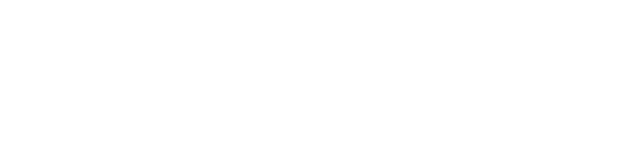
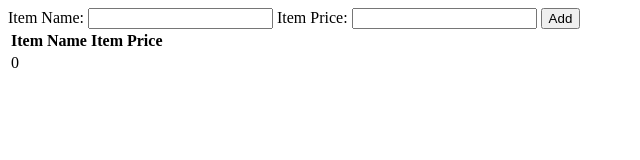
Before and after one commit to acciojob/shopping-cart-2-Balajiw920, a website: page main.html in a window 1280 px wide. Shown: the whole page, without its empty margins (0-640 px from the left). Drawn offline with Linux system fonts and the light colour scheme.

Commit message:
Update main.html

```diff
--- a/main.html
+++ b/main.html
@@ -8,6 +8,27 @@
 
 <body>
 	<!-- the entire body must be written by student -->
+	<div>
+  <label for="item-name-input">Item Name:</label>
+  <input type="text" id="item-name-input">
+  <label for="item-price-input">Item Price:</label>
+  <input type="text" id="item-price-input">
+  <button id="add-button">Add</button>
+</div>
+<table id="shopping-list">
+  <thead>
+    <tr>
+      <th data-ns-test="item-name">Item Name</th>
+      <th data-ns-test="item-price">Item Price</th>
+    </tr>
+  </thead>
+  <tbody>
+    <tr>
+      <td data-ns-test="grandTotal" colspan="2">0</td>
+    </tr>
+  </tbody>
+</table>
+
     <script type="text/javascript" src="./script.js">
 </script>
 
```
